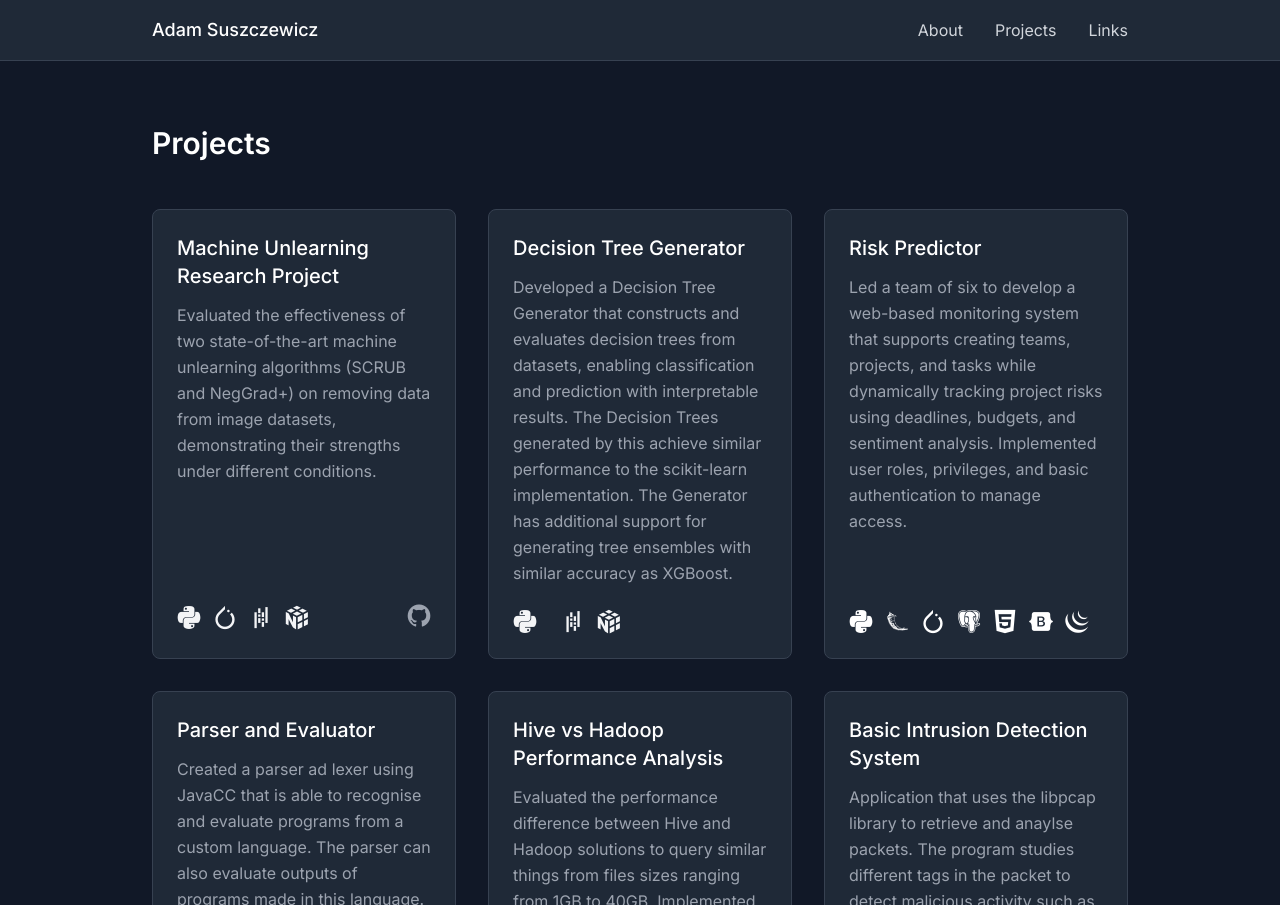
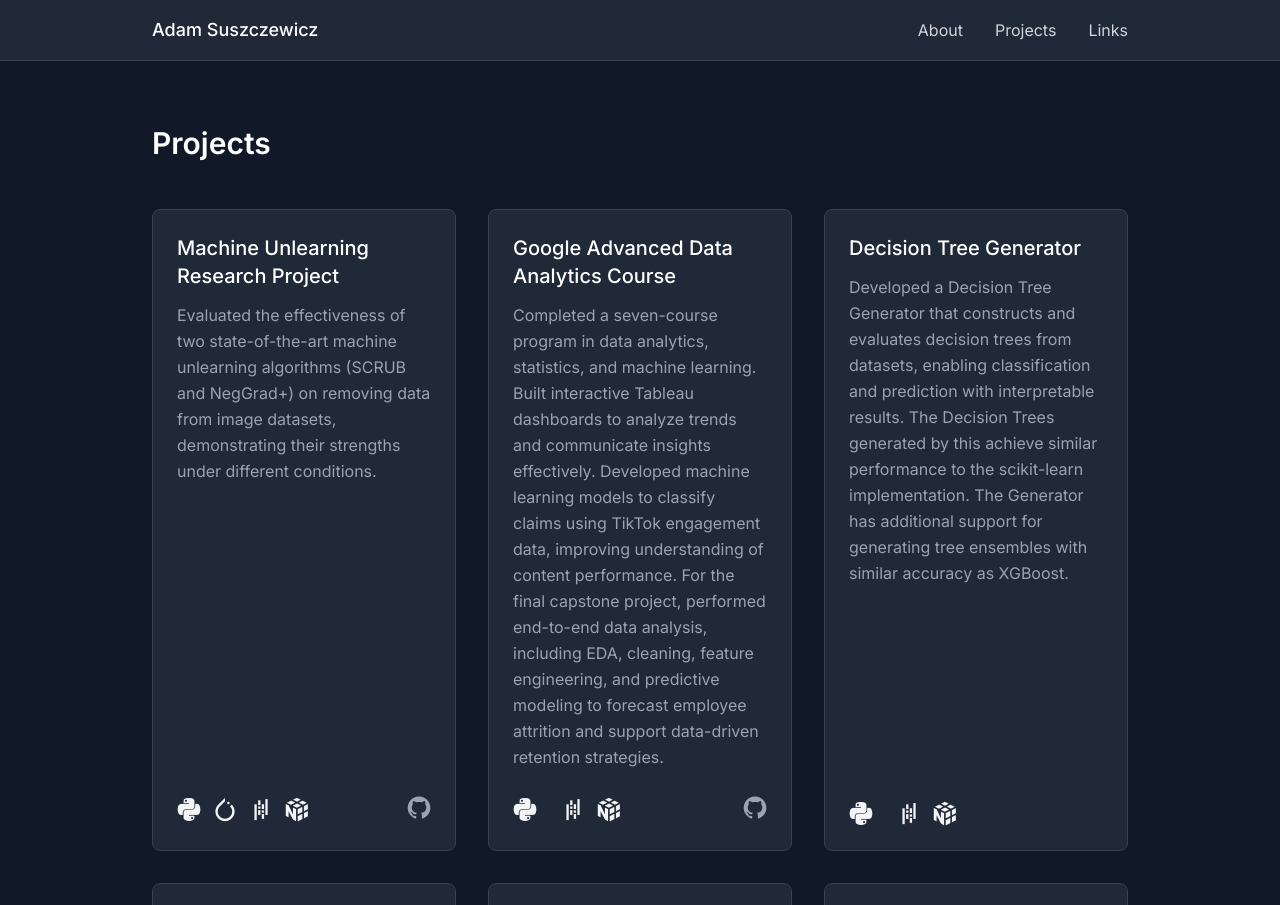
Before and after one commit to AdamSusz/AdamSusz.github.io, a plain HTML site: page projects.html in a window 1280 px wide. Shown: the top 905 px of the page. Drawn offline with nearby package versions, Linux system fonts and the light colour scheme.

Commit message:
Added Google Certificate Projects

```diff
--- a/projects.html
+++ b/projects.html
@@ -50,6 +50,34 @@
           </div>
           <!-- GitHub Icon -->
           <a href="https://github.com/AdamSusz/3rd-Year-Project" target="_blank"
+             class="text-gray-400 hover:text-white transition-colors text-2xl">
+            <i class="devicon-github-original"></i>
+          </a>
+        </div>
+      </div>
+
+      <!-- Project Card 1.5 -->
+      <div class="bg-gray-800 border border-gray-700 rounded-lg p-6 hover:border-gray-600 transition-colors flex flex-col">
+        <h3 class="text-xl font-medium text-white mb-3">Google Advanced Data Analytics Course</h3>
+        <p class="text-gray-400 mb-6 leading-relaxed">
+            Completed a seven-course program in data analytics, statistics, and machine learning.
+            Built interactive Tableau dashboards to analyze trends and communicate insights effectively.
+            Developed machine learning models to classify claims using TikTok engagement data, improving
+            understanding of content performance. For the final capstone project, performed end-to-end
+            data analysis, including EDA, cleaning, feature engineering, and predictive modeling to
+            forecast employee attrition and support data-driven retention strategies.
+        </p>
+        <div class="flex justify-between items-center mt-auto">
+          <!-- Tech Icons -->
+          <div class="flex gap-3 text-2xl">
+            <i class="devicon-python-plain"></i>
+            <i class="devicon-scikitlearn-plain"></i>
+            <i class="devicon-pandas-plain"></i>
+            <i class="devicon-numpy-plain"></i>
+            <i class="devicon-matplotlib-plain"></i>
+          </div>
+          <!-- GitHub Icon -->
+          <a href="https://github.com/AdamSusz/Google-Advanced-Data-Analytics" target="_blank"
              class="text-gray-400 hover:text-white transition-colors text-2xl">
             <i class="devicon-github-original"></i>
           </a>
```
